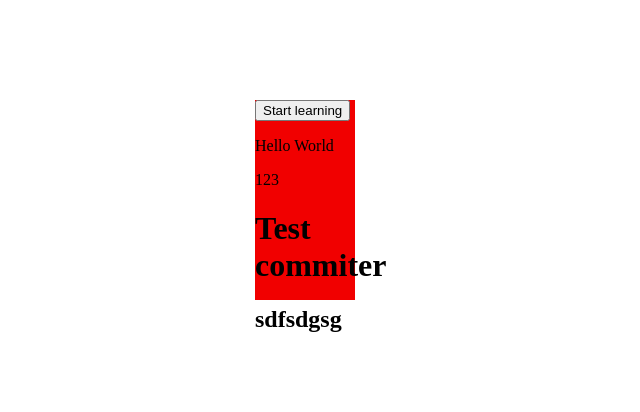
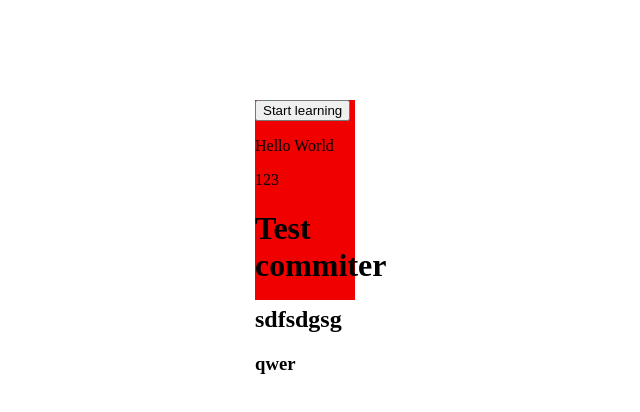
Before and after one commit to arturprogramist/project, a plain HTML site: page firstlyStudy/index.html in a window 1280 px wide. Shown: the full height of the page, 53-693 px from the left. Drawn offline with Linux system fonts and the light colour scheme.

Commit message:
add h3 for test

```diff
--- a/firstlyStudy/index.html
+++ b/firstlyStudy/index.html
@@ -13,6 +13,7 @@
         <p>123</p>
         <h1>Test commiter</h1>
         <h2>sdfsdgsg</h2>
+        <h3>qwer</h3>
     </div>
     <script src="js/script.js"></script>
 </body>
```
